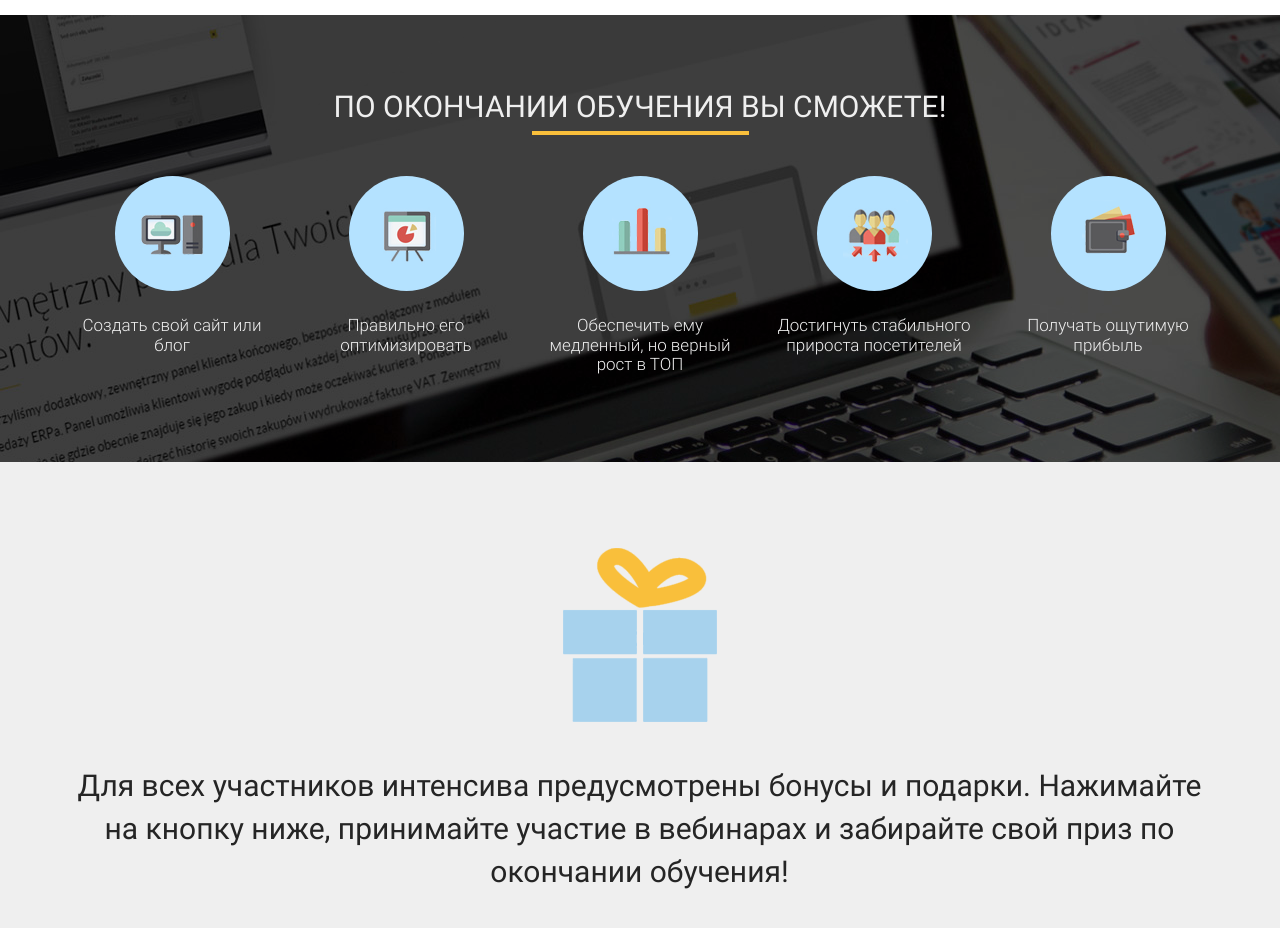
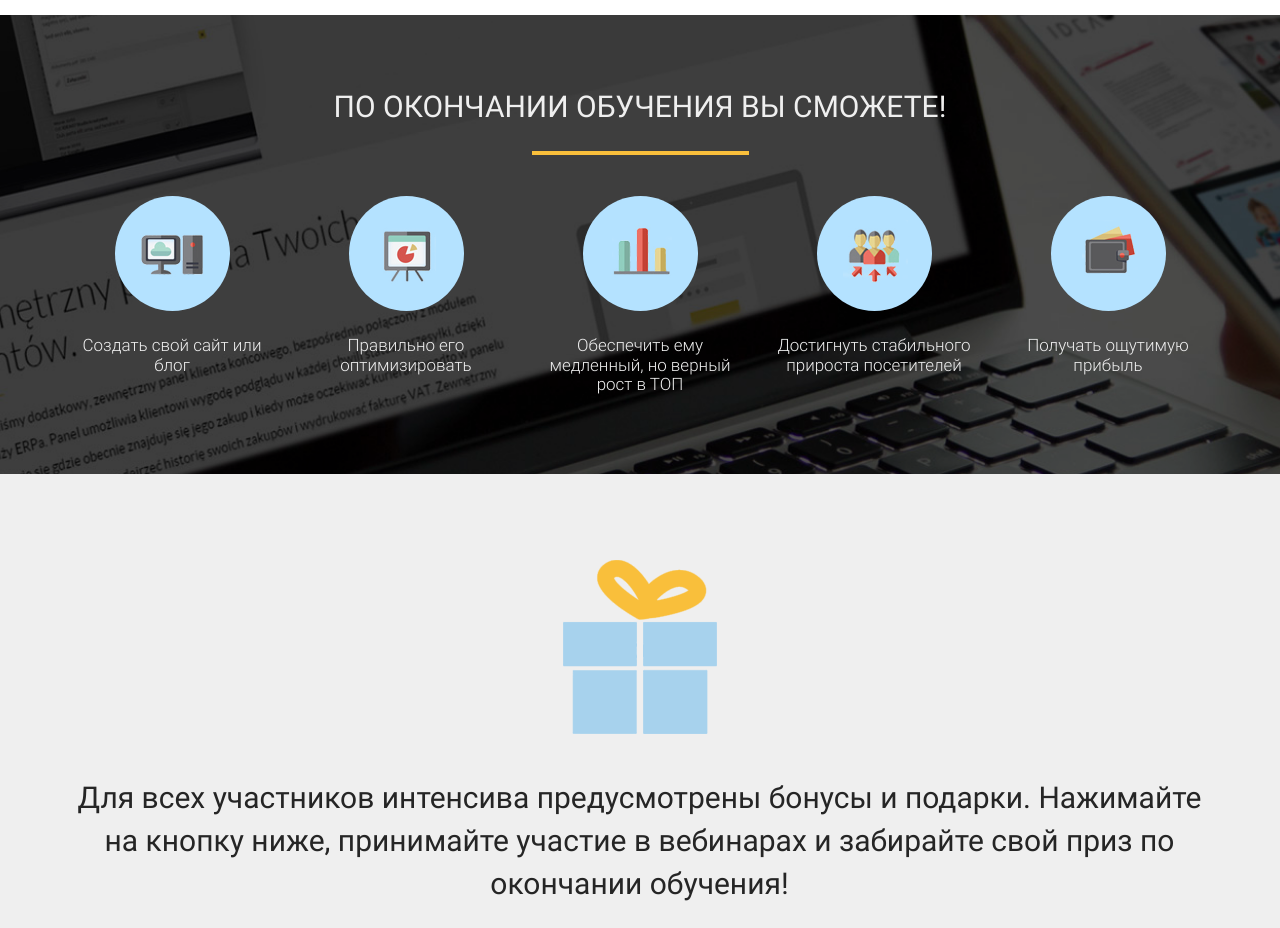
Before and after one commit to IuliiaDmytryna/Web_Ameron, a plain HTML site: page index.html in a window 1280 px wide. Shown: the part 2100-3028 px from the top of the page. Drawn offline with nearby package versions, Linux system fonts and the light colour scheme.

```diff
--- a/css/style.css
+++ b/css/style.css
@@ -147,6 +147,10 @@ h2.title  {
     background-color: #f9bf3b;
     margin: 0px auto;
     margin-top: 18px;
+}
+
+.finish .divider2 {
+    margin-top: 38px;
 }
 
 .waiting .subheader, .webinar .description .title_3rd {
```
